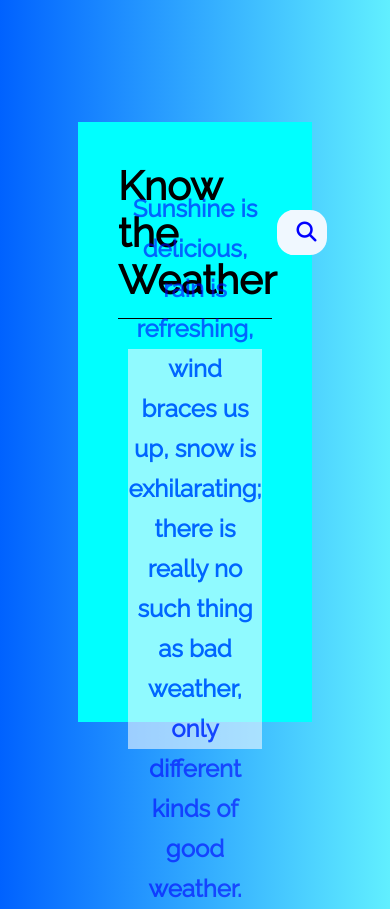
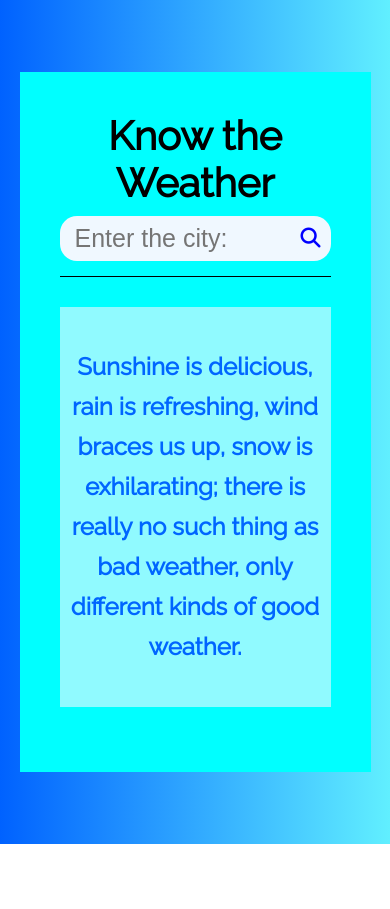
Before and after one commit to G0KS/weatherAPP, a plain HTML site: page index.html in a window 390 px wide. After the commit the page ends 844 px from the top, so only its background shows below. Drawn offline with Linux system fonts and the light colour scheme.

Commit message:
Mobile View Added

```diff
--- a/style.css
+++ b/style.css
@@ -6,12 +6,14 @@ font-family: 'Raleway', sans-serif; */
    margin: 0;
    padding: 0;
    box-sizing: border-box;
-
 }
 
-body{
-   background: linear-gradient(90deg, hsla(217, 100%, 50%, 1) 0%, hsla(186, 100%, 69%, 1) 100%);
-
+body {
+   background: linear-gradient(
+      90deg,
+      hsla(217, 100%, 50%, 1) 0%,
+      hsla(186, 100%, 69%, 1) 100%
+   );
 }
 .container {
    display: flex;
@@ -112,7 +114,7 @@ body{
 }
 
 .weatherImg h3 {
-      font-size: 25px;
+   font-size: 25px;
 }
 
 .row {
@@ -130,6 +132,33 @@ body{
    text-transform: capitalize;
 }
 
-.hl{
-   background-color: red;
+/* ------Mobile View------ */
+
+@media screen and (max-width: 500px) {
+   .weatherCard{
+      width: 90%;
+      height: 700px;
+   }
+
+   .cardHead{
+      flex-direction: column;
+      text-align: center;
+   }
+
+   .searchBar{
+      margin-top: 10px;
+      width: 100%;
+   }
+
+   .cardBody{
+      padding-inline: 0px;
+   }
+
+   .displayText{
+      padding: 7px;
+   }
+
+   .row{
+      margin: 50px 10px;
+   }
 }
```
